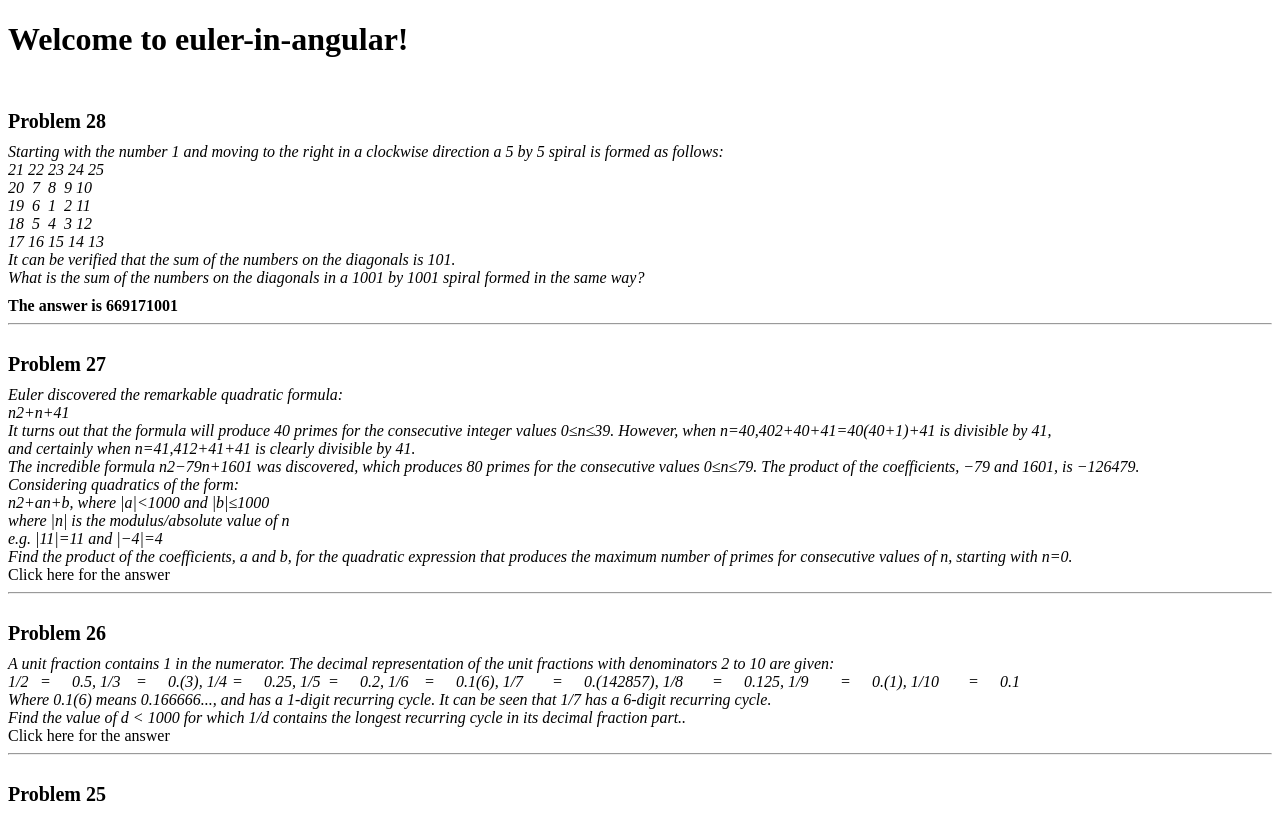
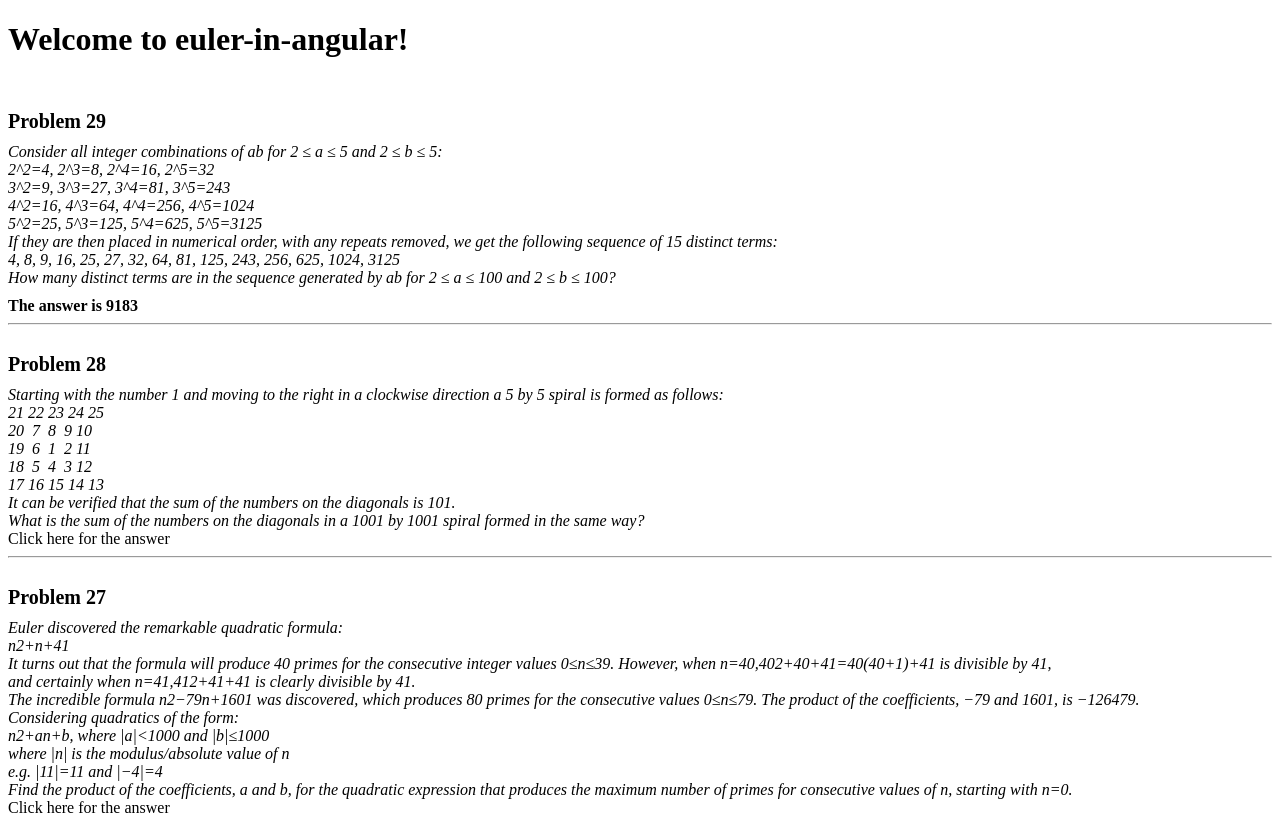
Before and after one commit to edwinvanderven/Euler-in-Angular, an Angular app: page / in a window 1280 px wide. Shown: the top 815 px of the page. Built offline with nearby package versions, Linux system fonts and the light colour scheme.

Commit message:
Added twenty-ninth problem and solution

```diff
--- a/src/app/app.component.model.ts
+++ b/src/app/app.component.model.ts
@@ -26,6 +26,7 @@ import { TwentyFifthProblem } from './problems/twenty-first-to-thirty/twenty-fif
 import { TwentySixthProblem } from './problems/twenty-first-to-thirty/twenty-sixth-problem';
 import { TwentySeventhProblem } from './problems/twenty-first-to-thirty/twenty-seventh-problem';
 import { TwentyEighthProblem } from './problems/twenty-first-to-thirty/twenty-eighth-problem';
+import { TwentyNinthProblem } from './problems/twenty-first-to-thirty/twenty-ninth-problem';
 
 export interface IProblem {
   title: string;
@@ -34,6 +35,7 @@ export interface IProblem {
 }
 
 export const PROBLEMS: IProblem[] = [
+  new TwentyNinthProblem(),
   new TwentyEighthProblem(),
   new TwentySeventhProblem(),
   new TwentySixthProblem(),
--- /dev/null
+++ b/src/app/problems/twenty-first-to-thirty/twenty-ninth-problem.ts
@@ -0,0 +1,26 @@
+import { IProblem } from '../../app.component.model';
+
+export class TwentyNinthProblem implements IProblem {
+  public title = 'Problem 29';
+  public description = 'Consider all integer combinations of ab for 2 ≤ a ≤ 5 and 2 ≤ b ≤ 5:' +
+                        '\n2^2=4, 2^3=8, 2^4=16, 2^5=32' +
+                        '\n3^2=9, 3^3=27, 3^4=81, 3^5=243' +
+                        '\n4^2=16, 4^3=64, 4^4=256, 4^5=1024' +
+                        '\n5^2=25, 5^3=125, 5^4=625, 5^5=3125' +
+                        '\nIf they are then placed in numerical order, with any repeats removed, we get the following sequence of 15 distinct terms:' +
+                        '\n4, 8, 9, 16, 25, 27, 32, 64, 81, 125, 243, 256, 625, 1024, 3125' +
+                        '\nHow many distinct terms are in the sequence generated by ab for 2 ≤ a ≤ 100 and 2 ≤ b ≤ 100?';
+
+  getAnswer(): string {
+    const resultSet = new Set();
+
+    for (let a = 2; a <= 100; a++) {
+      for (let b = 2; b <= 100; b++) {
+        // A javascript Set only stores unique values
+        resultSet.add(Math.pow(a, b));
+      }
+    }
+
+    return resultSet.size.toString();
+  }
+}
```
Also changed, not shown: 1 other file (tests, documents, lock files or other folders).
